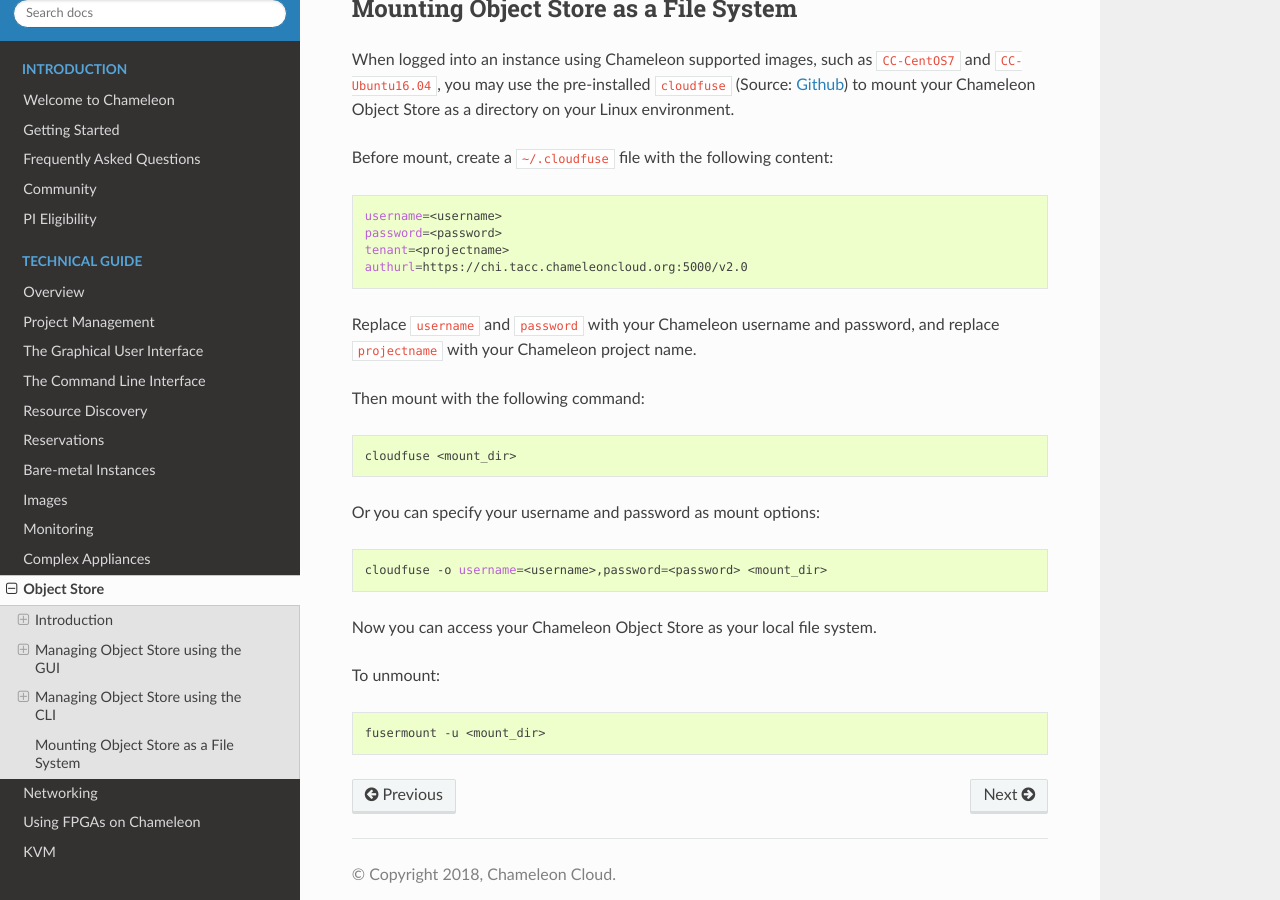
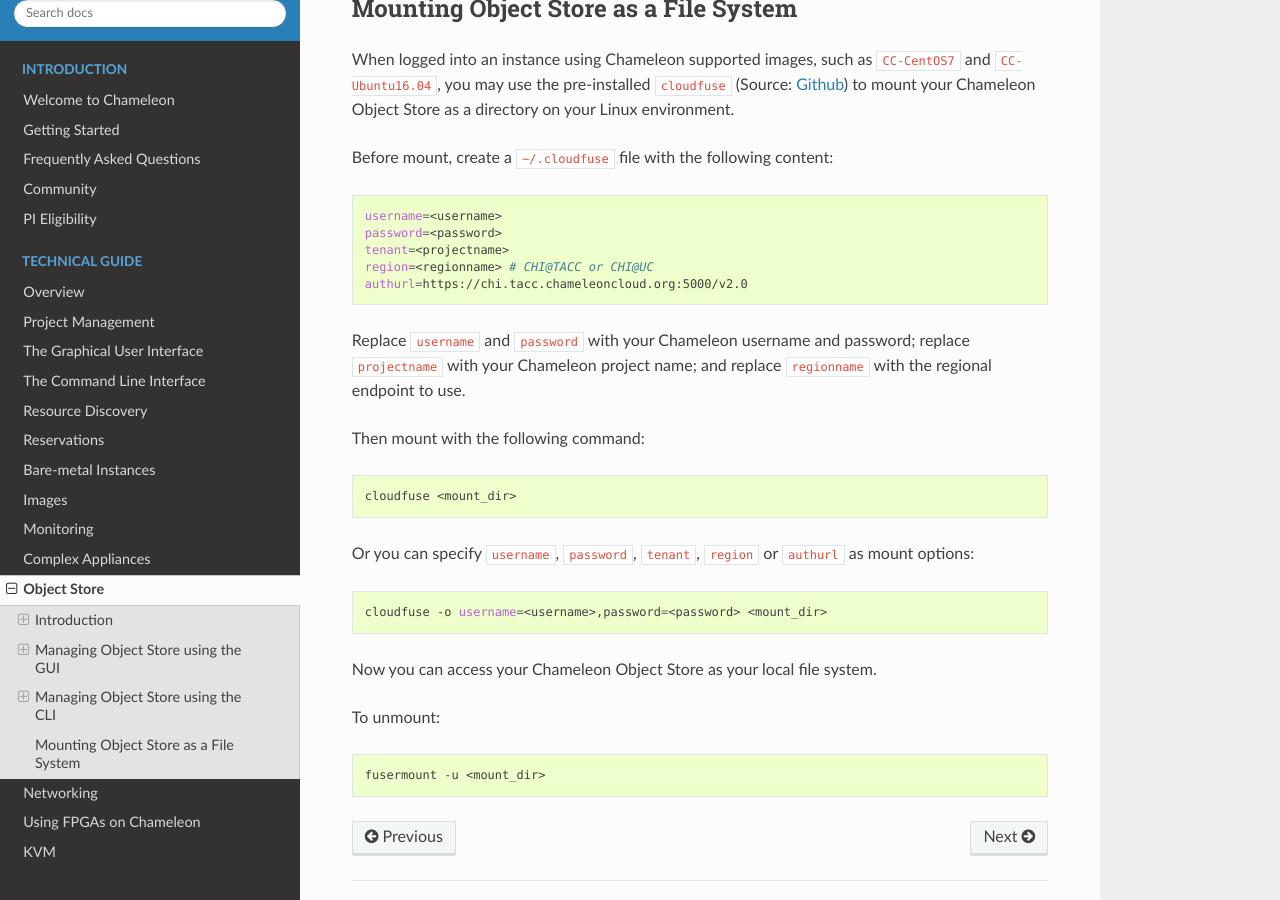
Before and after one commit to ChameleonCloud/docs, a Sphinx documentation site: the page built from source/technical/swift.rst, in a window 1280 px wide and 900 px high, scrolled down 7177 px. Built offline with Sphinx 7.4.7 and the Read the Docs theme 2.0.0, drawn with Linux system fonts in a browser that asks for light colours.

Commit message:
cloudfuse with multi-region

```diff
--- a/source/technical/swift.rst
+++ b/source/technical/swift.rst
@@ -211,9 +211,10 @@ Before mount, create a ``~/.cloudfuse`` file with the following content:
    username=<username>
    password=<password>
    tenant=<projectname>
+   region=<regionname> # CHI@TACC or CHI@UC
    authurl=https://chi.tacc.chameleoncloud.org:5000/v2.0
 
-Replace ``username`` and ``password`` with your Chameleon username and password, and replace ``projectname`` with your Chameleon project name.
+Replace ``username`` and ``password`` with your Chameleon username and password; replace ``projectname`` with your Chameleon project name; and replace ``regionname`` with the regional endpoint to use.
 
 Then mount with the following command:
 
@@ -221,7 +222,7 @@ Then mount with the following command:
 
    cloudfuse <mount_dir>
 
-Or you can specify your username and password as mount options:
+Or you can specify ``username``, ``password``, ``tenant``, ``region`` or ``authurl`` as mount options:
 
 .. code-block:: bash
 
```
